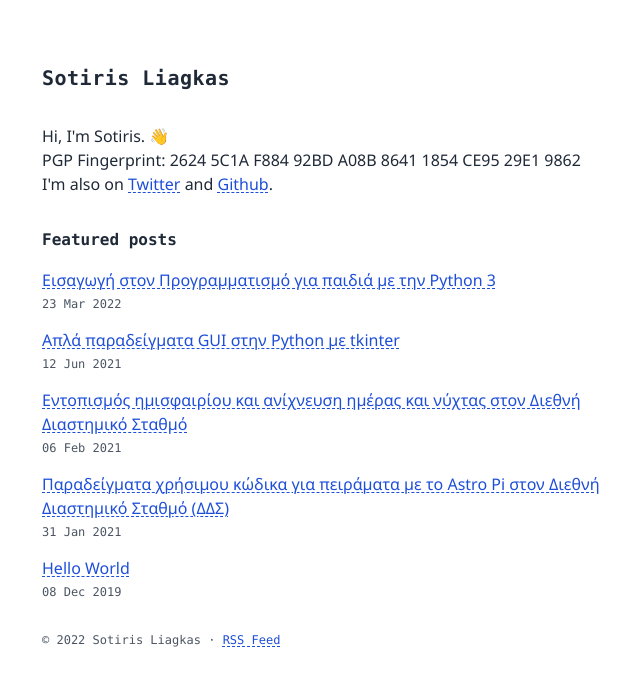
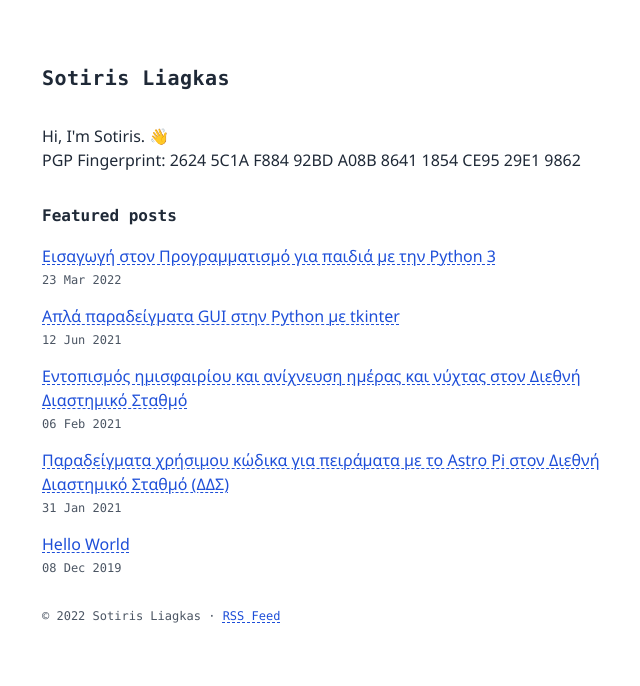
Before and after one commit to liagason/A-Jekyll-Blog, a Jekyll site: the page built from index.html, in a window 1280 px wide. Shown: the top 686 px of the page, without its empty margins (294-934 px from the left). Built offline with Jekyll 4.4.1, drawn with Linux system fonts in a browser that asks for light colours.

Commit message:
Update header.html

```diff
--- a/_includes/header.html
+++ b/_includes/header.html
@@ -1,4 +1,3 @@
 <h1 class="font-semibold font-mono tracking-wide antialiased text-xl text-gray-800 pb-8"><strong>{{ site.author_name }}</strong></h1>
 <p class="text-gray-800">Hi, I'm Sotiris. 👋</p>
 <p class="text-gray-800">PGP Fingerprint: 2624 5C1A F884 92BD A08B 8641 1854 CE95 29E1 9862</p>
-<p class="text-gray-800">I'm also on <a href="https://twitter.com/liagason" class="text-blue-700 underline underline-offset-2 decoration-1 decoration-dashed decoration-blue-700">Twitter</a> and <a href="https://github.com/liagason" class="text-blue-700 underline underline-offset-2 decoration-1 decoration-dashed decoration-blue-700">Github</a>.</p>
```
